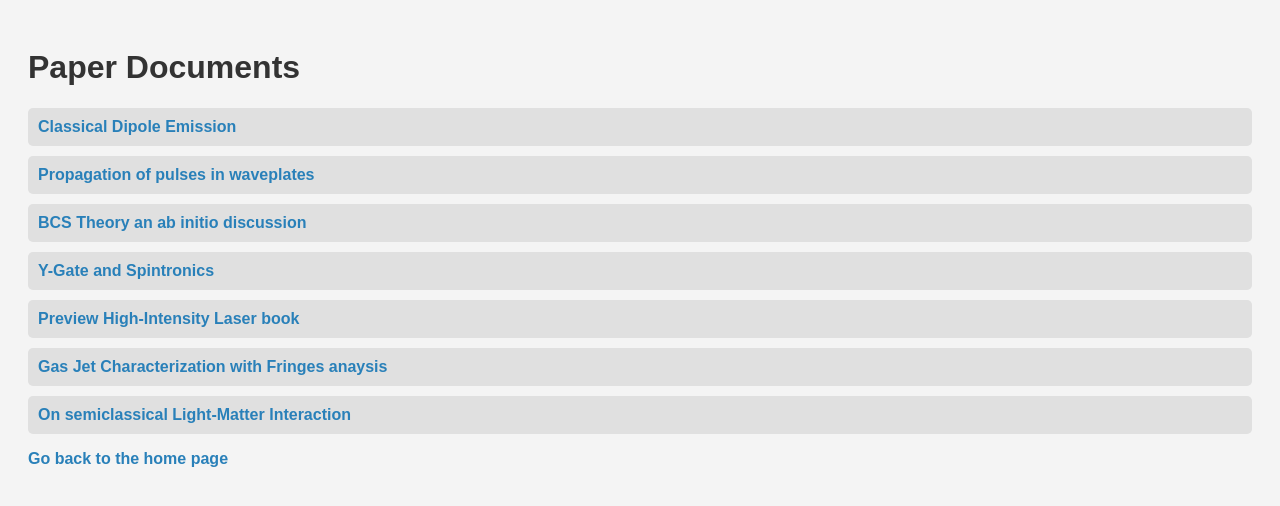
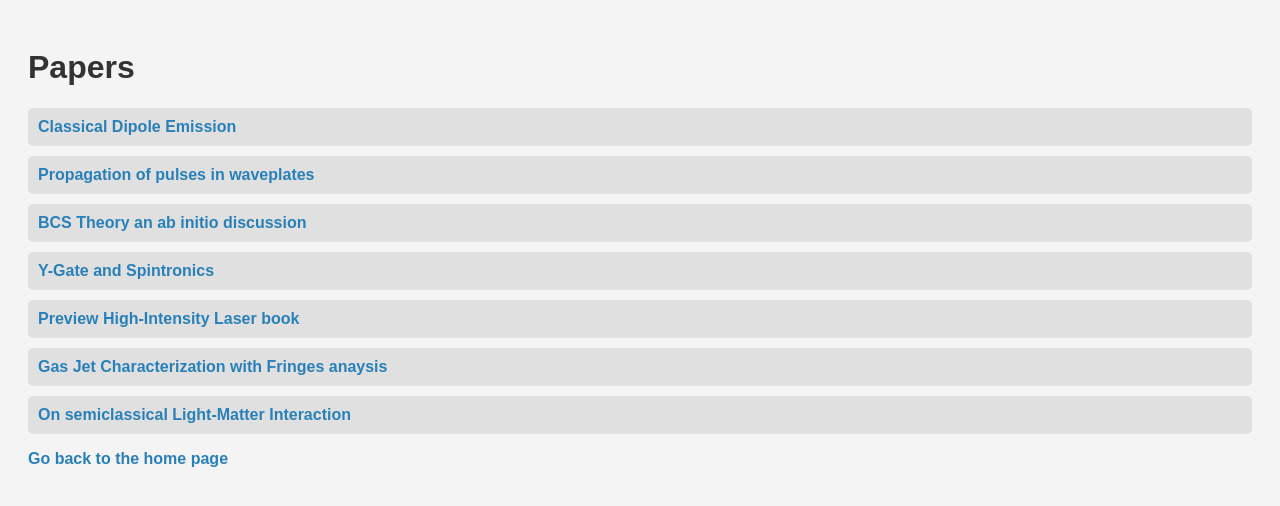
Before and after one commit to fedefirefox/fedefirefox.myquantumreality, a plain HTML site: page second.html in a window 1280 px wide. Drawn offline with Linux system fonts and the light colour scheme.

Commit message:
Update second.html

```diff
--- a/second.html
+++ b/second.html
@@ -33,7 +33,7 @@
     </style>
 </head>
 <body>
-    <h1>Paper Documents</h1>
+    <h1>Papers</h1>
     <ul>
      <li><a href="papers/theclassicaldipoleradiation.pdf" target="_blank">Classical Dipole Emission</a></li>
      <li><a href="papers/pulsepropagationinwaveplates.pdf" target="_blank">Propagation of pulses in waveplates</a></li>
```
